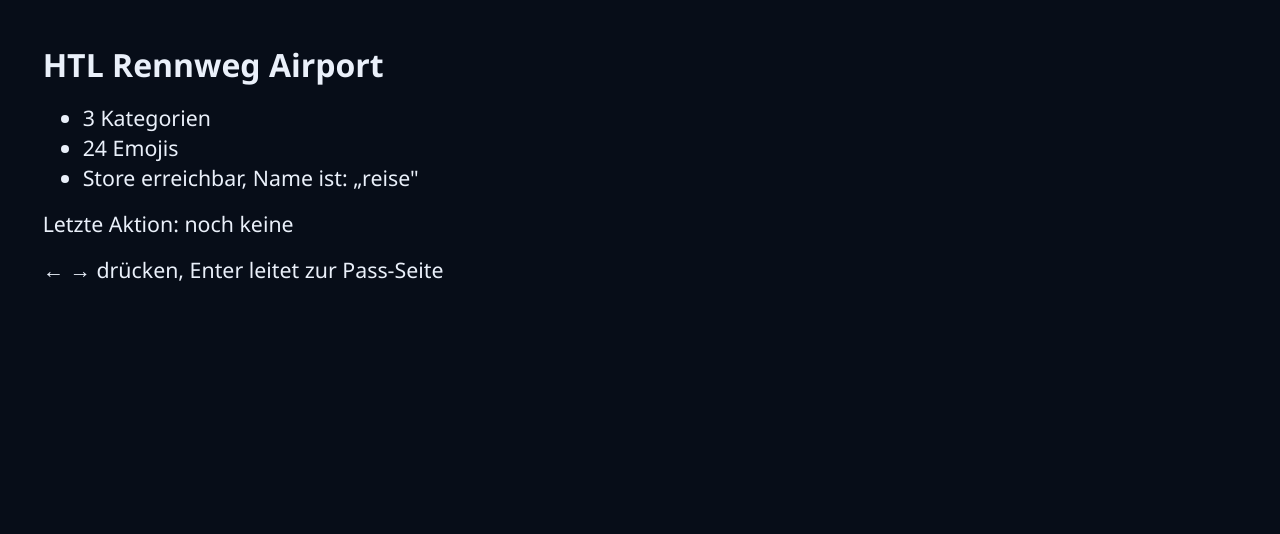
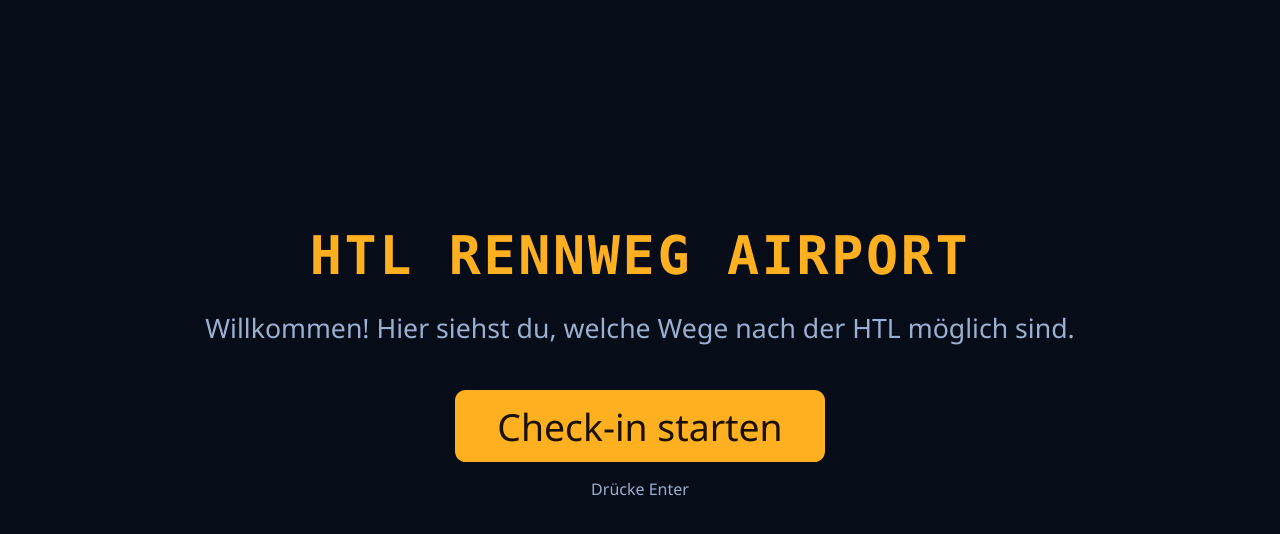
Before and after one commit to htl3r-2142/htl-airport, a Vue app: page /#/ in a window 1280 px wide. Shown: the top 534 px of the page. Built offline with nearby package versions, Linux system fonts and the light colour scheme.

Commit message:
StartView aufgeräumt

```diff
--- a/src/views/StartView.vue
+++ b/src/views/StartView.vue
@@ -1,36 +1,68 @@
 <script setup>
-import { ref } from "vue";
 import { useRouter } from "vue-router";
 import { useTastatur } from "@/composables/useTastatur.js";
-import { reise } from "@/stores/reise.js";
-import kategorienDaten from "@/data/kategorien.json";
-import emojiDaten from "@/data/emojis.json";
 
 const router = useRouter();
 
-const kategorien = kategorienDaten.kategorien;
-const emojis = emojiDaten.emojis;
-const letzteAktion = ref("noch keine");
+function checkinStarten() {
+  router.push("/pass");
+}
+useTastatur((aktion) => {
+  if (aktion === "BESTAETIGEN") {
+    checkinStarten();
+  }
+});
 
-useTastatur((aktion) => {
-  letzteAktion.value = aktion;
-  if (aktion === "BESTAETIGEN") router.push("/pass");
-});
 </script>
 <template>
   <section class="screen start">
     <h1>HTL Rennweg Airport</h1>
-    <ul class="pruefung">
-      <li>{{ kategorien.length }} Kategorien</li>
-      <li>{{ emojis.length }} Emojis</li>
-      <li>Store erreichbar, Name ist: „{{ reise.name || "leer" }}"</li>
-    </ul>
-    <p class="protokoll">
-      Letzte Aktion: {{ letzteAktion }}
+
+    <p class="intro">
+      Willkommen! Hier siehst du, welche Wege nach der HTL möglich sind.
     </p>
-    <p>← → drücken, Enter leitet zur Pass-Seite</p>
+
+    <button class="checkin-btn" @click="checkinStarten">
+      Check-in starten
+    </button>
+
+    <p class="hinweis">Drücke Enter</p>
   </section>
 </template>
 <style scoped>
+.start {
+  align-items: center;
+  justify-content: center;
+  text-align: center;
+}
 
+h1 {
+  font-family: var(--font-display);
+  font-size: var(--fs-h1);
+  color: var(--c-accent);
+  text-transform: uppercase;
+  letter-spacing: 0.05em;
+}
+
+.intro {
+  font-size: var(--fs-gross);
+  color: var(--c-text-leise);
+}
+
+.checkin-btn {
+  margin-top: var(--sp-4);
+  padding: var(--sp-2) var(--sp-5);
+  border: none;
+  border-radius: var(--radius);
+  background-color: var(--c-accent);
+  color: var(--c-accent-text);
+  font-family: var(--font-ui);
+  font-size: var(--fs-h2);
+  cursor: pointer;
+}
+
+.hinweis {
+  font-size: var(--fs-klein);
+  color: var(--c-text-leise);
+}
 </style>
```
